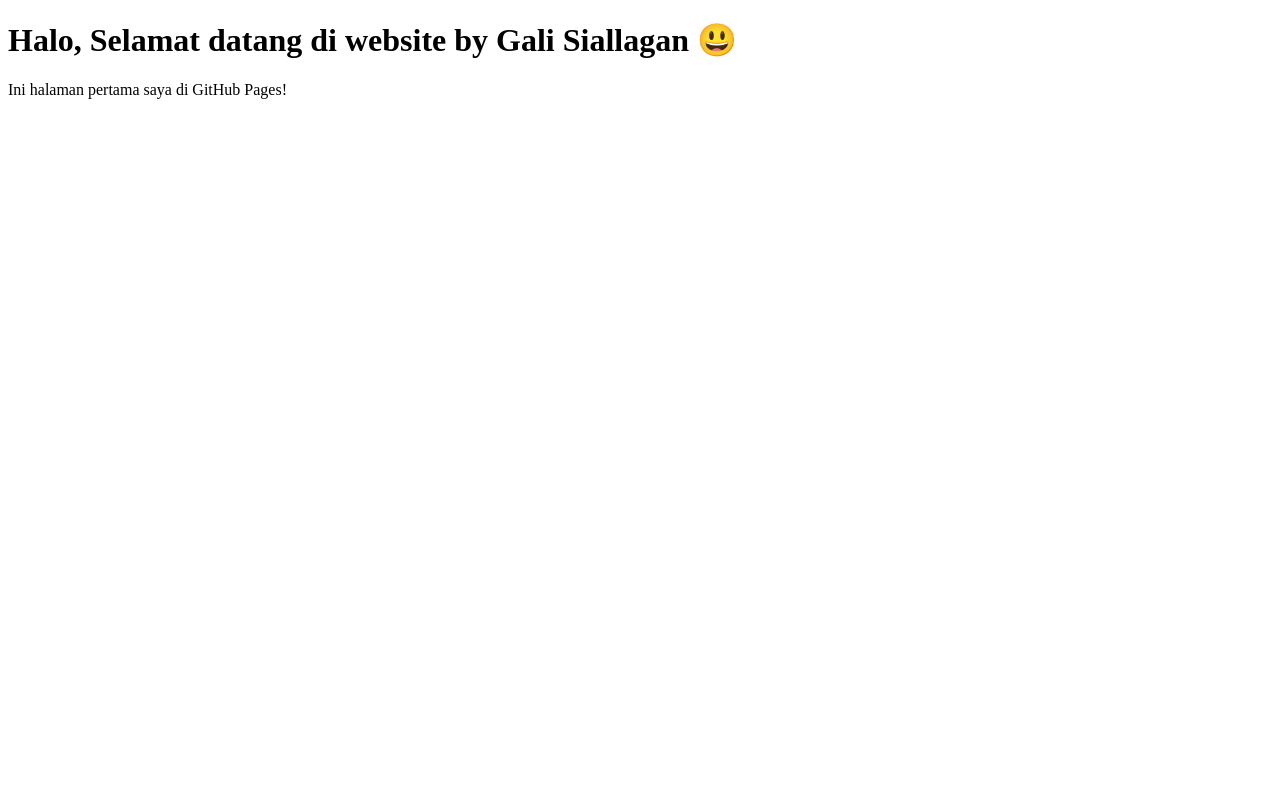
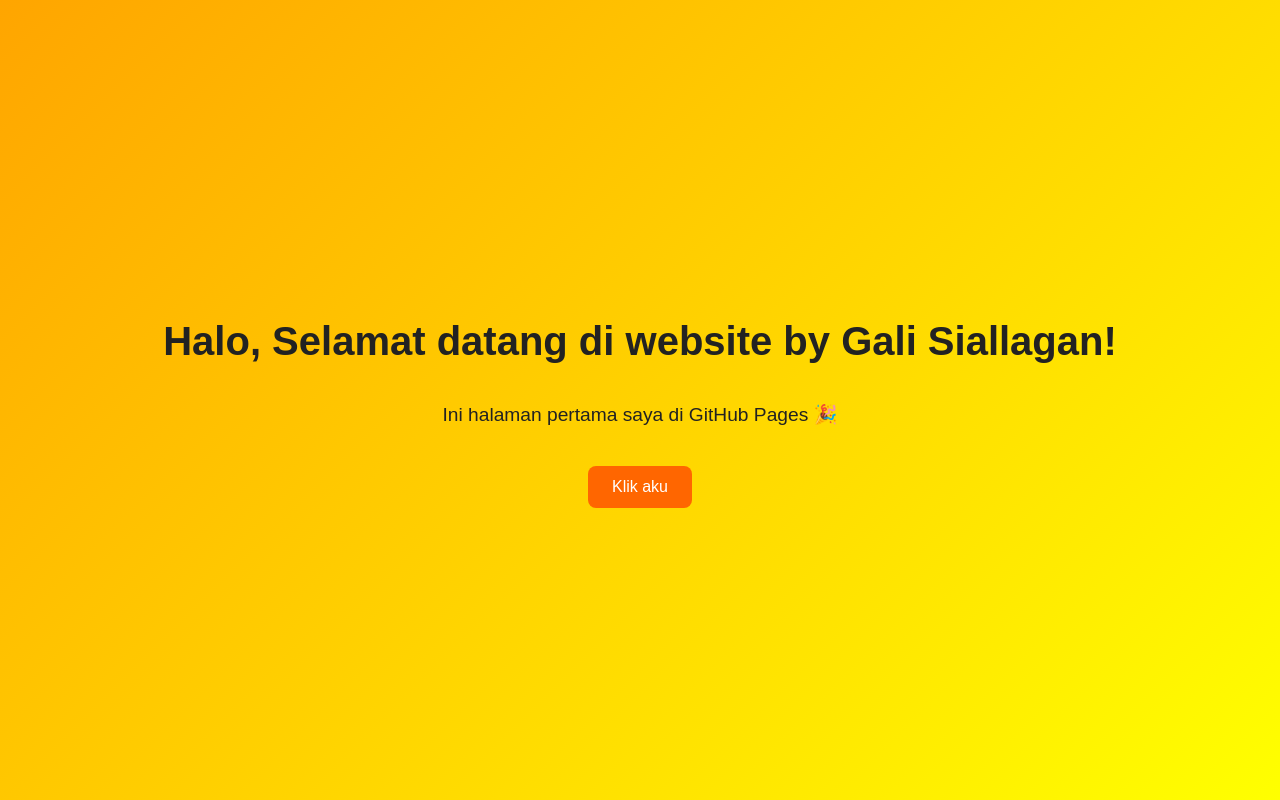
Before and after one commit to zoronow287-ship-it/bygalisiallagan-site, a plain HTML site: page index.html in a window 1280 px wide. Drawn offline with Linux system fonts and the light colour scheme.

Commit message:
Update index.html

```diff
--- a/index.html
+++ b/index.html
@@ -4,9 +4,74 @@
   <meta charset="UTF-8">
   <meta name="viewport" content="width=device-width, initial-scale=1.0">
   <title>Website Gali Siallagan</title>
+  <style>
+    body {
+      background: linear-gradient(135deg, orange, yellow);
+      font-family: Arial, Helvetica, sans-serif;
+      display: flex;
+      justify-content: center;
+      align-items: center;
+      height: 100vh;
+      margin: 0;
+      text-align: center;
+      color: #222;
+      flex-direction: column;
+    }
+    h1, p {
+      opacity: 0;
+      transform: translateY(20px);
+      animation: fadeInUp 1s forwards;
+    }
+    h1 {
+      font-size: 2.5em;
+      margin-bottom: 0.5em;
+      animation-delay: 0.5s;
+    }
+    p {
+      font-size: 1.2em;
+      animation-delay: 1.2s;
+    }
+    button {
+      margin-top: 20px;
+      padding: 12px 24px;
+      font-size: 1em;
+      border: none;
+      border-radius: 8px;
+      background: #ff6600;
+      color: white;
+      cursor: pointer;
+      transition: background 0.3s;
+      opacity: 0;
+      animation: fadeInUp 1s forwards;
+      animation-delay: 2s;
+    }
+    button:hover {
+      background: #cc5200;
+    }
+    #pesan {
+      margin-top: 20px;
+      font-size: 1.3em;
+      color: #333;
+      display: none;
+    }
+    @keyframes fadeInUp {
+      to {
+        opacity: 1;
+        transform: translateY(0);
+      }
+    }
+  </style>
 </head>
 <body>
-  <h1>Halo, Selamat datang di website by Gali Siallagan 😃</h1>
-  <p>Ini halaman pertama saya di GitHub Pages!</p>
+  <h1>Halo, Selamat datang di website by Gali Siallagan!</h1>
+  <p>Ini halaman pertama saya di GitHub Pages 🎉</p>
+  <button onclick="tampilkanPesan()">Klik aku</button>
+  <div id="pesan">Terima kasih sudah berkunjung! 🌟</div>
+
+  <script>
+    function tampilkanPesan() {
+      document.getElementById('pesan').style.display = 'block';
+    }
+  </script>
 </body>
 </html>
```
